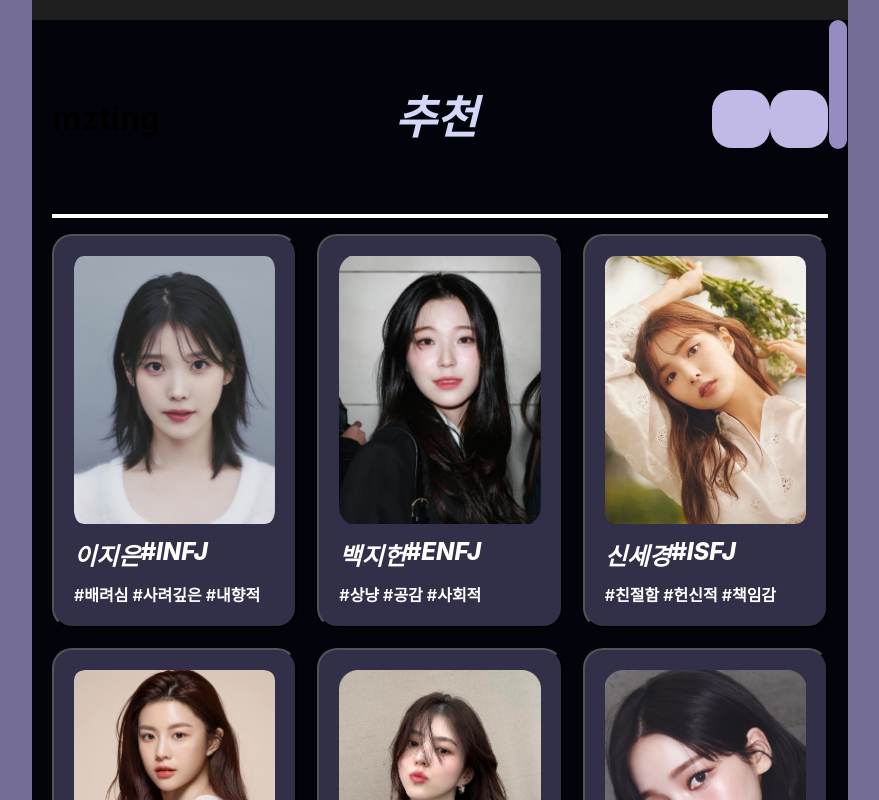
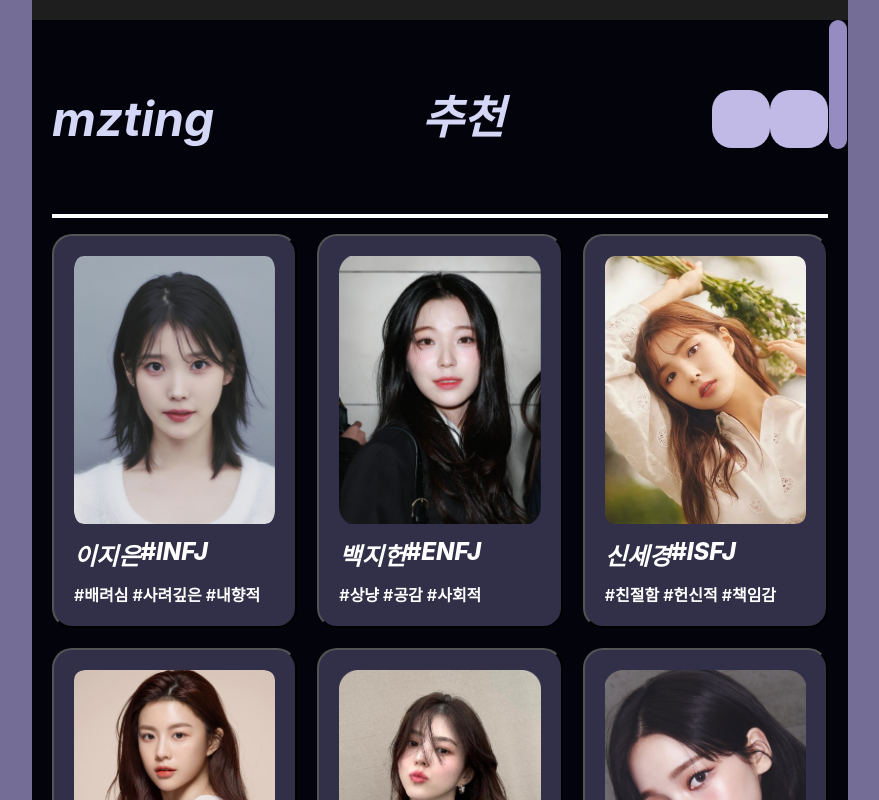
Before and after one commit to Tae4an/MZting, a React (Create React App) app in the folder front/: page /main in a window 1280 px wide. Shown: the top 800 px of the page, without its empty margins (200-1079 px from the left). Built offline with nearby package versions, Linux system fonts and the light colour scheme.

Commit message:
STYLE: MainPage.module.css에 타이틀 및 아이콘 스타일 추가
- .mainTitle 클래스 추가하여 mzting 타이틀 스타일링
- 아이콘 컨테이너 및 아이콘 스타일 추가
- .title 클래스 수정
- 레이아웃 및 디자인 개선을 위한 추가 스타일 조정

```diff
--- a/front/src/styles/MainPage.module.css
+++ b/front/src/styles/MainPage.module.css
@@ -11,6 +11,14 @@
     justify-content: space-between;
     align-items: center;
     padding: 10px 0;
+}
+
+.mainTitle {
+    font-size: 3rem;
+    color: #d4d7f6;
+    font-style: italic;
+    font-weight: bold;
+    margin: 20px 0;
 }
 
 .title {
```
